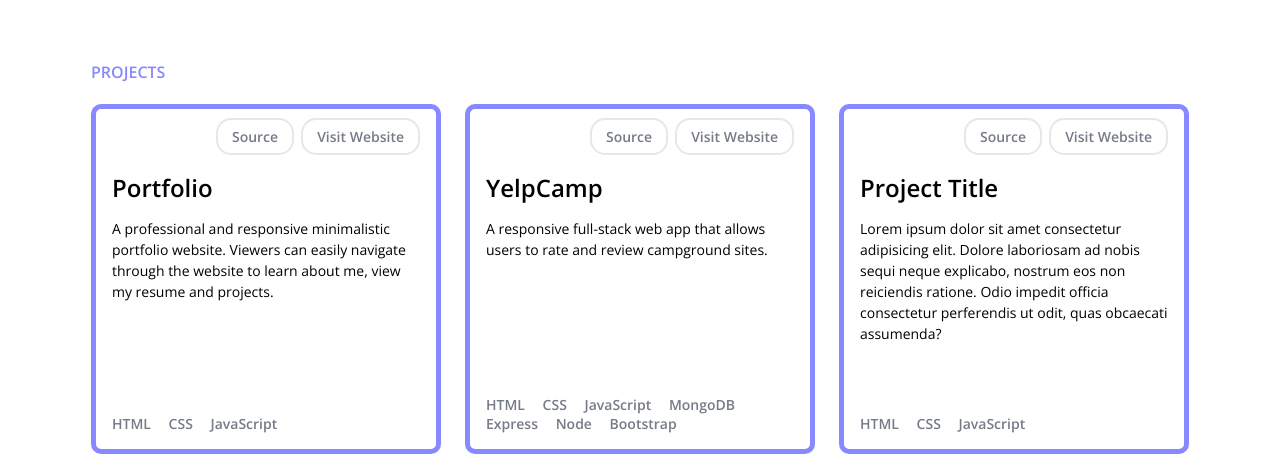
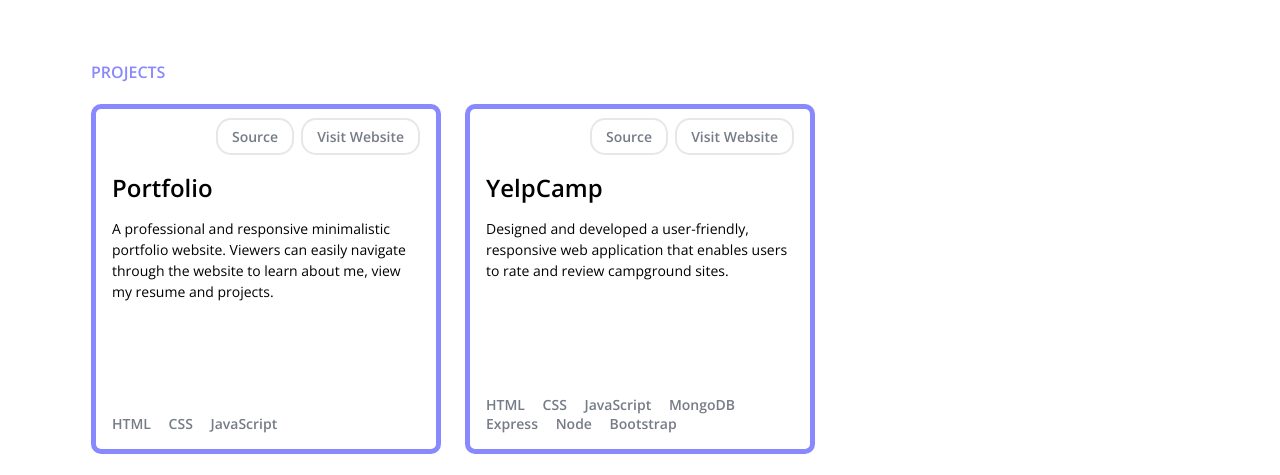
Before and after one commit to 6ri4n/portfolio, a plain HTML site: page index.html in a window 1280 px wide. Shown: the part 1395-1870 px from the top of the page. Drawn offline with nearby package versions, Linux system fonts and the light colour scheme.

Commit message:
updated resume + hide unused grid tiles

```diff
--- a/index.html
+++ b/index.html
@@ -35,7 +35,7 @@
         <span><a href="#projects">Projects</a></span>
         <span>
           <a
-            href="https://drive.google.com/file/d/1sYzSgNqhTnUGZpTQQ9o5CvfCiKASNwqa/view"
+            href="https://drive.google.com/file/d/1Np0liwk9tJakhTSC4kxer4w-qcuLiAnv/view"
             target="_blank"
             rel="noopener noreferrer"
           >
@@ -253,7 +253,11 @@
                 </span>
 
                 <span>
-                  <a href="" target="_blank" rel="noopener noreferrer">
+                  <a
+                    href="https://brian-yelpcamp.onrender.com"
+                    target="_blank"
+                    rel="noopener noreferrer"
+                  >
                     Visit Website
                   </a>
                 </span>
@@ -265,8 +269,9 @@
 
               <div class="flex project-description">
                 <p>
-                  A responsive full-stack web app that allows users to rate and
-                  review campground sites.
+                  Designed and developed a user-friendly, responsive web
+                  application that enables users to rate and review campground
+                  sites.
                 </p>
               </div>
 
@@ -284,6 +289,7 @@
             </div>
           </div>
 
+          <!-- -
           <div id="project-3" class="flex slide-up-2-slower project-item">
             <div class="flex flex-column project-wrapper">
               <div class="flex project-links">
@@ -301,16 +307,11 @@
               </div>
 
               <div class="flex project-title">
-                <h3>Project Title</h3>
+                <h3>Untitled</h3>
               </div>
 
               <div class="flex project-description">
-                <p>
-                  Lorem ipsum dolor sit amet consectetur adipisicing elit.
-                  Dolore laboriosam ad nobis sequi neque explicabo, nostrum eos
-                  non reiciendis ratione. Odio impedit officia consectetur
-                  perferendis ut odit, quas obcaecati assumenda?
-                </p>
+                <p>Coming soon...</p>
               </div>
 
               <footer class="flex project-tech">
@@ -439,6 +440,7 @@
               </footer>
             </div>
           </div>
+          - -->
         </div>
       </div>
     </section>
```
